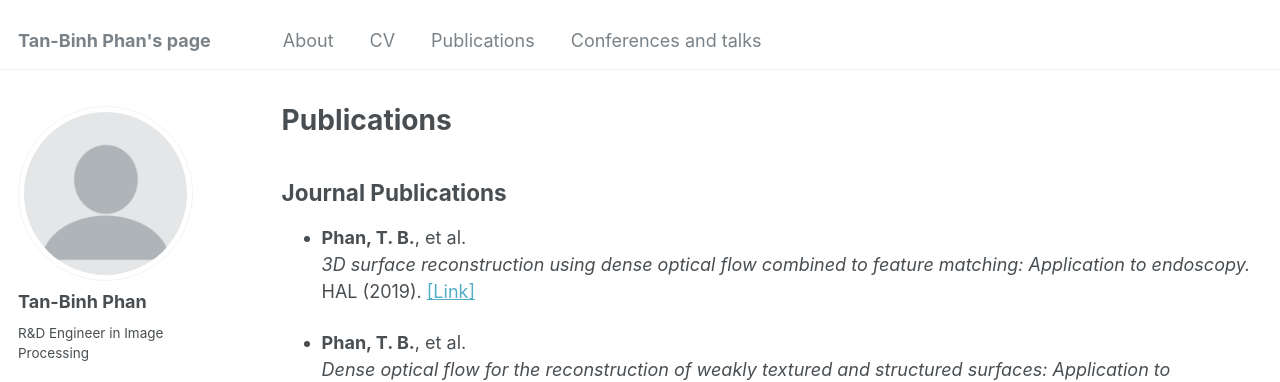
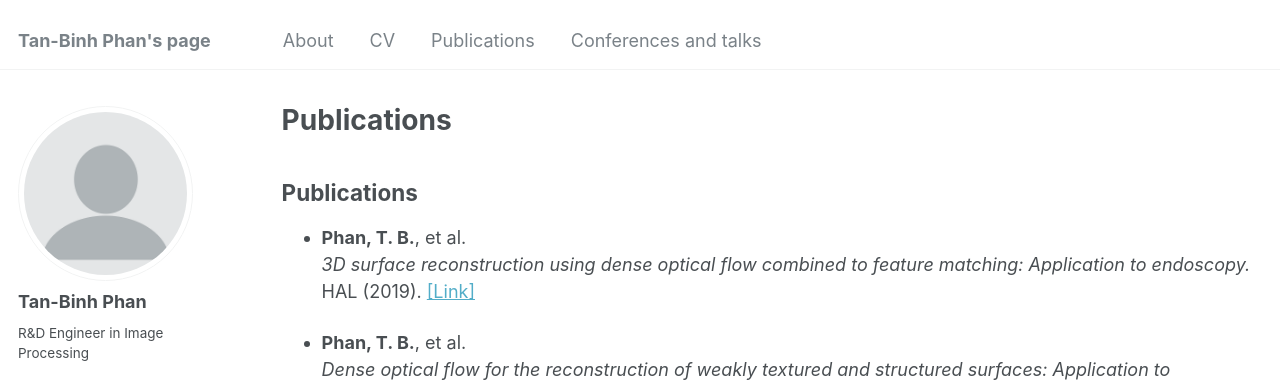
Before and after one commit to TanBinh93/tanbinhphan.github.io, a Jekyll site: the page built from _pages/publications.md, in a window 1280 px wide and 1274 px high. Shown: the top 382 px of the window. Built offline with Jekyll 4.4.1, drawn with Linux system fonts in a browser that asks for light colours; some web fonts are replaced.

Commit message:
Update publications.md

```diff
--- a/_pages/publications.md
+++ b/_pages/publications.md
@@ -4,7 +4,7 @@ title: "Publications"
 permalink: /publications/
 author_profile: true
 ---
-## Journal Publications
+## Publications
 
 - **Phan, T. B.**, et al.
   *3D surface reconstruction using dense optical flow combined to feature matching: Application to endoscopy.*
```
